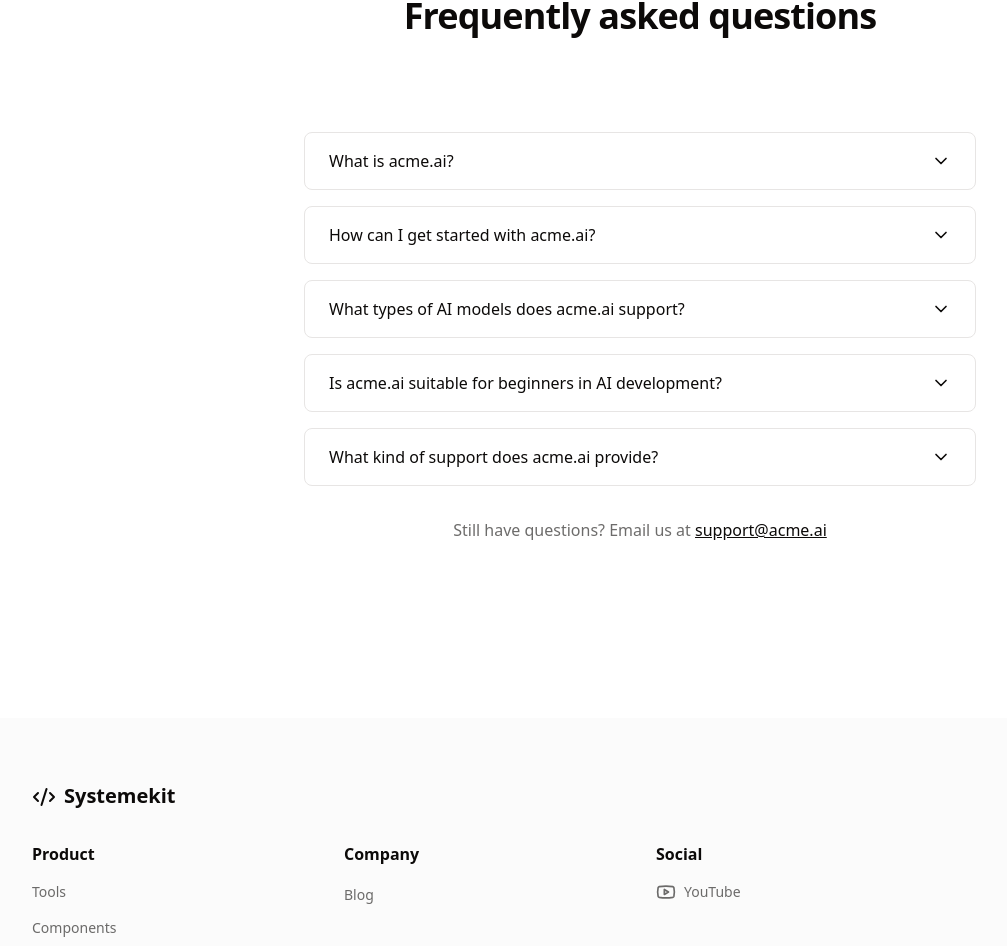
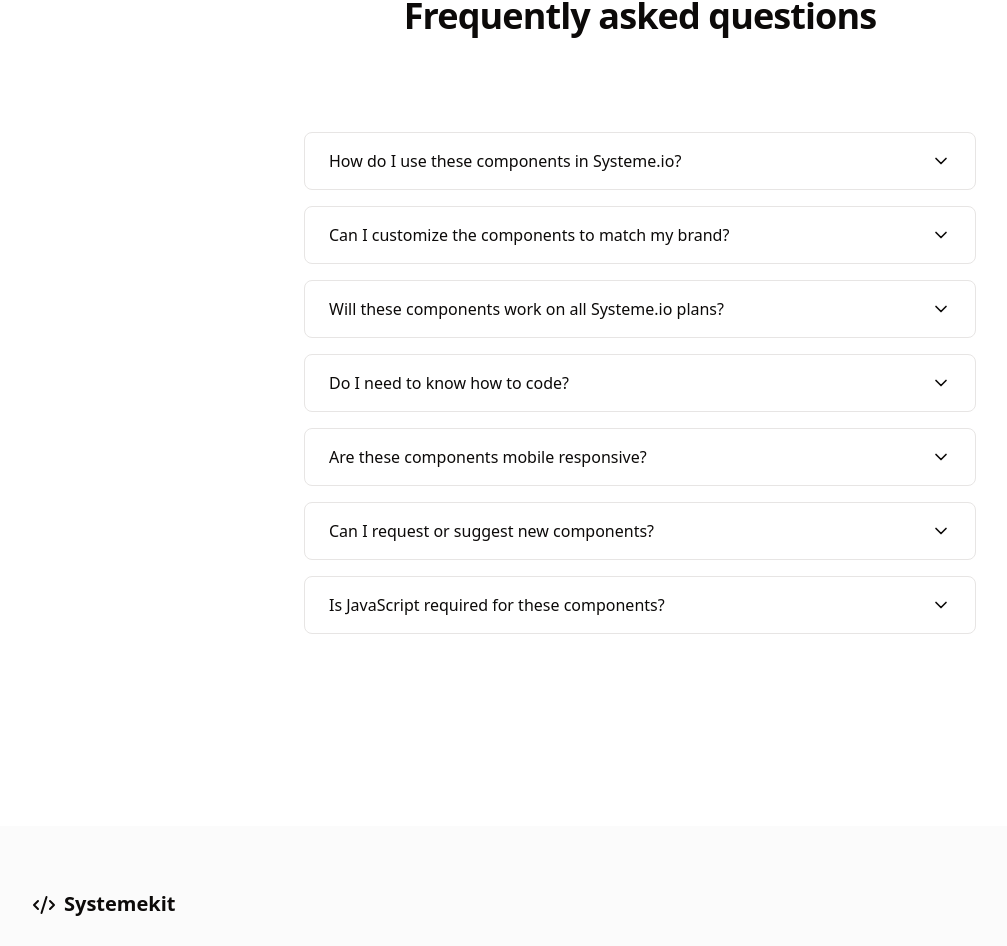
Before and after one commit to manish591/systemekit, a Next.js app: page / in a window 1280 px wide. Shown: the part 4652-5598 px from the top of the page, without its empty margins (0-1007 px from the left). Built offline with nearby package versions, Linux system fonts and the light colour scheme; no server answers.

Commit message:
added faqs

```diff
--- a/components/faq.tsx
+++ b/components/faq.tsx
@@ -3,21 +3,57 @@
 import { useState } from 'react';
 import { ChevronDown } from 'lucide-react';
 
-export const faqItems = [
-  'What is acme.ai?',
-  'How can I get started with acme.ai?',
-  'What types of AI models does acme.ai support?',
-  'Is acme.ai suitable for beginners in AI development?',
-  'What kind of support does acme.ai provide?',
+const faqItems = [
+  {
+    question: 'How do I use these components in Systeme.io?',
+    answer:
+      'Each component comes with clean HTML and CSS. Simply copy the HTML code and paste it into a custom code block inside Systeme.io’s page builder. For CSS, use the global style section in your page settings.',
+  },
+  {
+    question: 'Can I customize the components to match my brand?',
+    answer:
+      'Yes! All components use utility-friendly class names so you can easily change colors, spacing, fonts, and layout. You can edit the styles directly or override them in your global CSS.',
+  },
+  {
+    question: 'Will these components work on all Systeme.io plans?',
+    answer:
+      "Most components work on all plans, but custom CSS might be limited on the Free plan. If you're using advanced components, make sure your plan allows custom code injection.",
+  },
+  {
+    question: 'Do I need to know how to code?',
+    answer:
+      'Not much! You only need to copy and paste the provided HTML/CSS. However, basic knowledge of how to edit code blocks in Systeme.io will help with customization.',
+  },
+  {
+    question: 'Are these components mobile responsive?',
+    answer:
+      'Yes! All components are built with responsiveness in mind using Tailwind-inspired utility classes. They look great on desktops, tablets, and mobile devices.',
+  },
+  {
+    question: 'Can I request or suggest new components?',
+    answer:
+      "Absolutely. You can reach out via GitHub, email, or the suggestion form to share ideas for new components you'd like to see added.",
+  },
+  {
+    question: 'Is JavaScript required for these components?',
+    answer:
+      'Yes. Few components uses javascript. But the javascript will be provided.',
+  },
 ];
 
 interface FAQItemProps {
   question: string;
+  answer: string;
   isOpen: boolean;
   onClick: () => void;
 }
 
-function FAQItem({ question, isOpen, onClick }: Readonly<FAQItemProps>) {
+function FAQItem({
+  question,
+  answer,
+  isOpen,
+  onClick,
+}: Readonly<FAQItemProps>) {
   return (
     <div className="border rounded-lg mb-4">
       <button
@@ -33,11 +69,7 @@ function FAQItem({ question, isOpen, onClick }: Readonly<FAQItemProps>) {
       </button>
       {isOpen && (
         <div className="px-6 pb-6">
-          <p className="text-foreground/60">
-            Lorem ipsum dolor sit amet, consectetur adipisicing elit. Dolor,
-            eveniet accusantium necessitatibus velit mollitia illum ab veniam,
-            eum odit error, ipsam quis aperiam
-          </p>
+          <p className="text-foreground/60">{answer}</p>
         </div>
       )}
     </div>
@@ -59,15 +91,16 @@ export function Faq() {
         </div>
         <div className="flex flex-col items-center py-12 md:px-20">
           <div className="w-full max-w-2xl">
-            {faqItems.map((question, index) => (
+            {faqItems.map((faq, index) => (
               <FAQItem
-                key={question}
-                question={question}
+                key={faq.question}
+                question={faq.question}
+                answer={faq.answer}
                 isOpen={openItem === index}
                 onClick={() => setOpenItem(openItem === index ? null : index)}
               />
             ))}
-            <p className="text-center mt-8 text-foreground/60">
+            {/* <p className="text-center mt-8 text-foreground/60">
               Still have questions? Email us at{' '}
               <a
                 href="mailto:support@acme.ai"
@@ -75,7 +108,7 @@ export function Faq() {
               >
                 support@acme.ai
               </a>
-            </p>
+            </p> */}
           </div>
         </div>
       </div>
```
